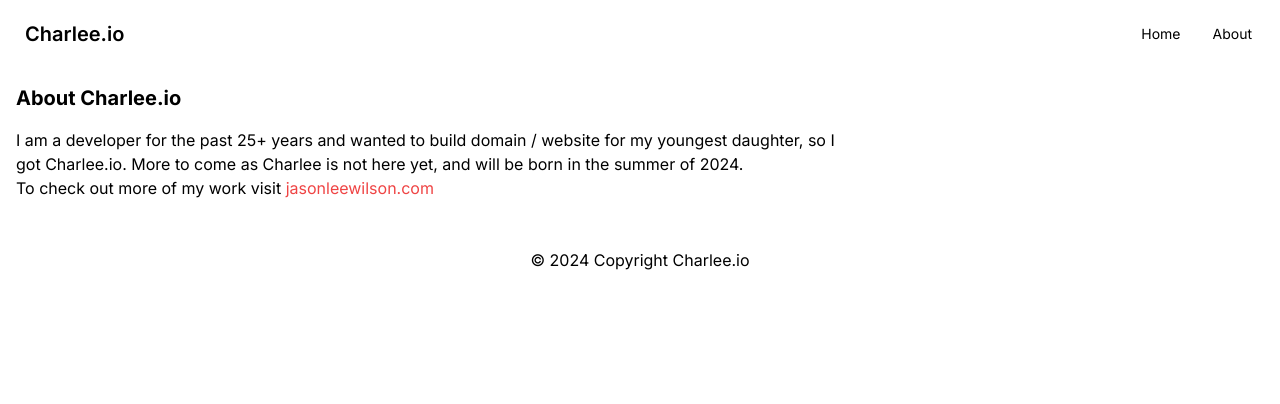
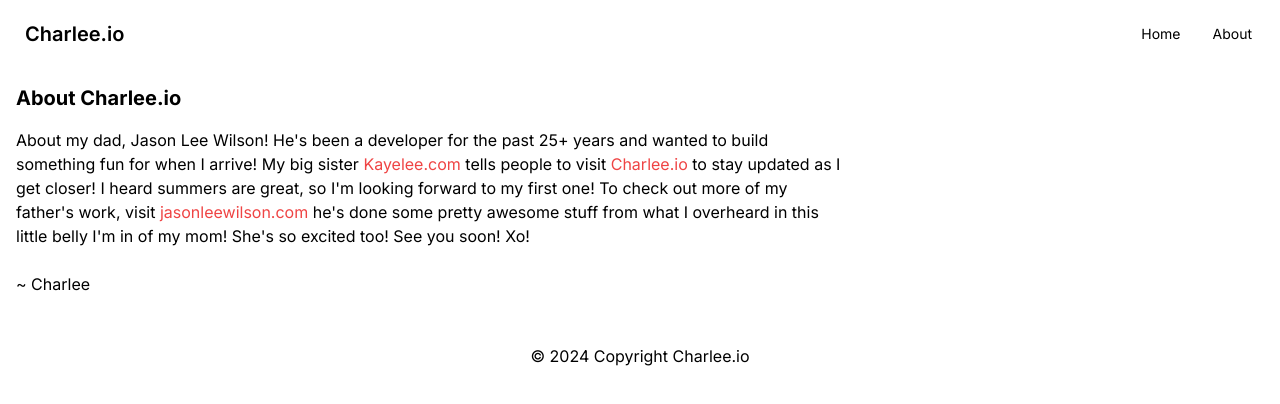
Before and after one commit to jasonleewilson/charlee, a Next.js app: page /about in a window 1280 px wide. Shown: the top 404 px of the page. Built offline with nearby package versions, Linux system fonts and the light colour scheme; a web font is replaced by a local one.

Commit message:
updated copy

```diff
--- a/src/app/about/page.js
+++ b/src/app/about/page.js
@@ -7,19 +7,39 @@ export default function about() {
       <div className='container mx-auto p-4 text-black bg-white'>
         <h2 className='text-xl font-bold mb-4'>About {companyName}.io</h2>
         <p className='w-full md:w-4/6 mb-4'>
-          I am a developer for the past 25+ years and wanted to build domain /
-          website for my youngest daughter, so I got {companyName}.io. More to
-          come as {companyName} is not here yet, and will be born in the summer
-          of 2024.
-          <br />
-          To check out more of my work visit{" "}
+          About my dad, Jason Lee Wilson! He&apos;s been a developer for the
+          past 25+ years and wanted to build something fun for when I arrive! My
+          big sister{" "}
+          <a
+            href='https://kayelee.com/'
+            target='_blank'
+            className='text-red-500 hover:underline'
+          >
+            Kayelee.com
+          </a>{" "}
+          tells people to visit{" "}
+          <a
+            href='https://charlee.io/'
+            target='_blank'
+            className='text-red-500 hover:underline'
+          >
+            Charlee.io
+          </a>{" "}
+          to stay updated as I get closer! I heard summers are great, so
+          I&apos;m looking forward to my first one! To check out more of my
+          father&apos;s work, visit{" "}
           <a
             href='https://jasonleewilson.com/'
             target='_blank'
             className='text-red-500 hover:underline'
           >
             jasonleewilson.com
-          </a>
+          </a>{" "}
+          he&apos;s done some pretty awesome stuff from what I overheard in this
+          little belly I&apos;m in of my mom! She&apos;s so excited too! See you
+          soon! Xo!
+          <br />
+          <br />~ {companyName}
         </p>
       </div>
     </div>
--- a/src/app/page.js
+++ b/src/app/page.js
@@ -29,8 +29,9 @@ export default function Home() {
               {companyName} IS GOING TO BE THE BEST
             </h2>
             <p>
-              {companyName} will be here summer 2024. She is my daughter, and I
-              wanted to lock in a domain for her.
+              Hi! I&apos;m {companyName} arriving here this summer of 2024! My
+              dad built this site specially for me so I will always have my own
+              domain name! I can&apos;t wait to meet everyone!
             </p>
           </div>
         </div>
```
